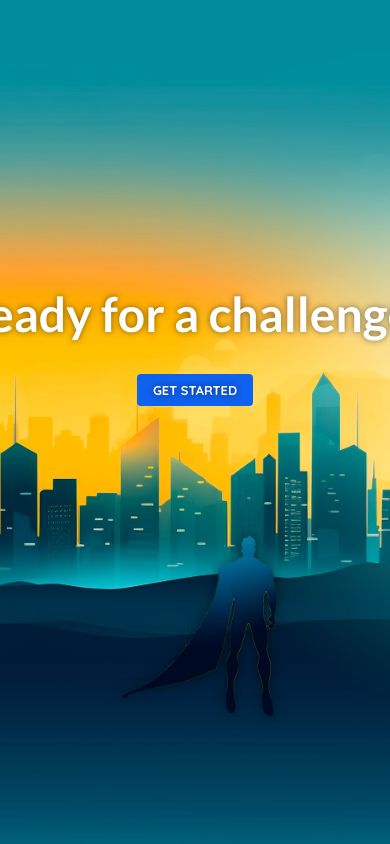
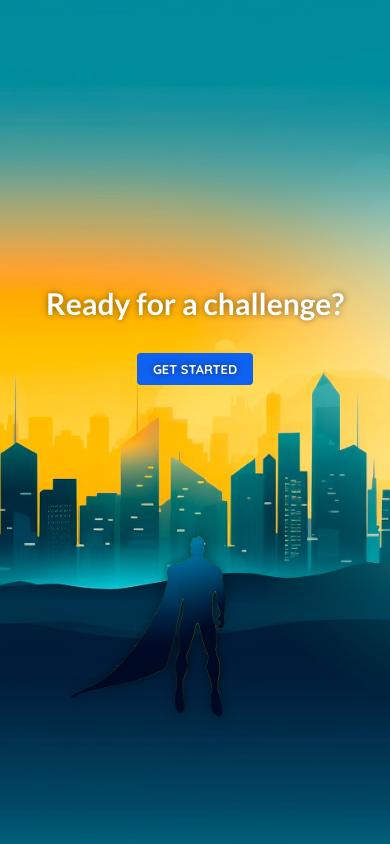
Before and after one commit to SpoorthiN28/challenge-yourself, a React (Vite) app: page / in a window 390 px wide. Shown: the top 844 px of the page. Built offline with nearby package versions, Linux system fonts and the light colour scheme.

Commit message:
responsive design

```diff
--- a/index.html
+++ b/index.html
@@ -3,6 +3,7 @@
 
 <head>
   <meta charset="UTF-8" />
+  <meta name="viewport" content="width=device-width, initial-scale=1.0" />
   <link rel="icon" type="image/svg+xml" href="/src/assets/hero.png" />
   <meta name="viewport" content="width=device-width, initial-scale=1.0" />
   <title>Challenge Yourself</title>
--- a/src/index.css
+++ b/src/index.css
@@ -283,6 +283,7 @@ main {
 }
 
 .challenge-item-description {
+  width: 100%;
   margin: 0;
 }
 
@@ -367,3 +368,30 @@ main {
   color: #fff;
   font-size: 0.5rem;
 }
+
+@media (max-width: 600px) {
+  body {
+    overflow-x: hidden;
+  }
+
+  #welcome-header-content h1 {
+    font-size: 30px;
+  }
+
+  #hero-image {
+    left: 18%;
+  }
+
+  #tabs {
+    gap: 0.75rem;
+  }
+
+  #tabs button {
+    padding: 0.5rem 0 0.5rem 0;
+  }
+
+  .challenge-item img {
+    width: 3rem;
+    height: 3rem;
+  }
+}
```
